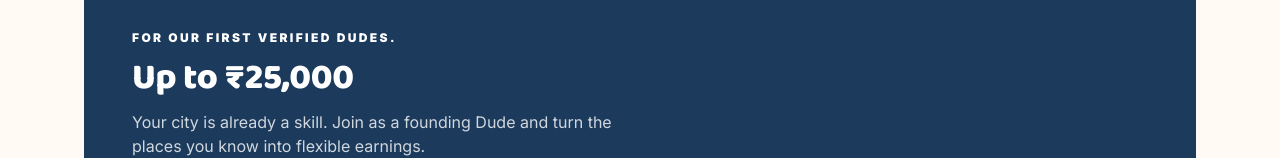
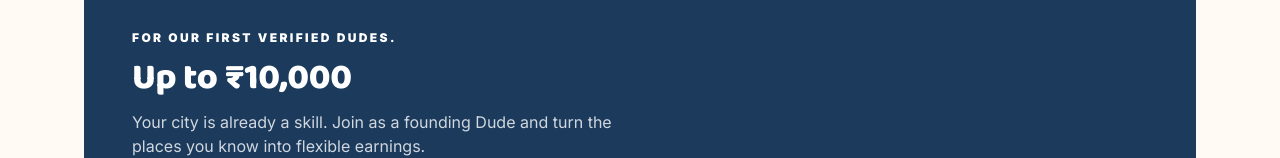
Before and after one commit to manikantavakada/duedohInfo, a React (Vite) app in the folder frontend/: page / in a window 1280 px wide. Shown: the part 1290-1448 px from the top of the page. Built offline with nearby package versions, Linux system fonts and the light colour scheme; no server answers.

Commit message:
Update founding bonus to INR 10,000

```diff
--- a/frontend/src/pages/Landing.jsx
+++ b/frontend/src/pages/Landing.jsx
@@ -137,7 +137,7 @@ export default function Landing() {
           <p className="text-xs font-black uppercase tracking-[.2em] text-orange-200">
             For our first verified Dudes.
           </p>
-          <h2 className="display mt-3 text-3xl sm:text-4xl">Up to ₹25,000</h2>
+          <h2 className="display mt-3 text-3xl sm:text-4xl">Up to ₹10,000</h2>
           <p className="mt-3 max-w-lg text-white/80">
             Your city is already a skill. Join as a founding Dude and turn the places you
             know into flexible earnings.
```
